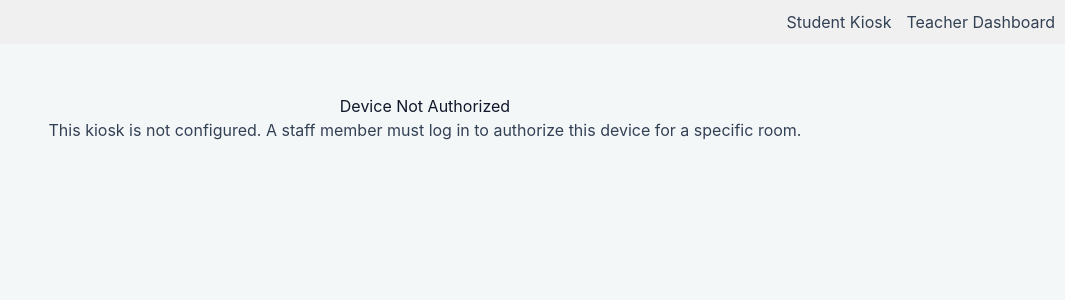
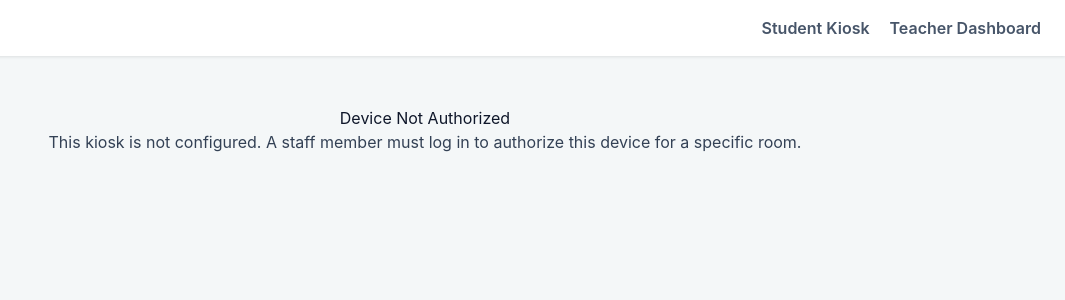
Before and after one commit to nhanson-sys/hallpass-tracker, a React (Vite) app: page / in a window 1280 px wide. Shown: the top 300 px of the page, without its empty margins (215-1280 px from the left). Built offline with nearby package versions, Linux system fonts and the light colour scheme.

Commit message:
Update App.jsx
Added navbar class for better formatting.

```diff
--- a/src/App.jsx
+++ b/src/App.jsx
@@ -6,11 +6,10 @@ import TeacherDashboard from './components/TeacherDashboard';
 function App() {
   return (
     <Router>
-      <div style={{ padding: '10px', backgroundColor: '#f0f0f0', textAlign: 'right' }}>
-        <Link to="/" style={{ marginRight: '15px' }}>Student Kiosk</Link>
+      <div className="navbar">
+        <Link to="/">Student Kiosk</Link>
         <Link to="/teacher">Teacher Dashboard</Link>
       </div>
-
       <Routes>
         <Route path="/" element={<Kiosk />} />
         <Route path="/teacher" element={<TeacherDashboard />} />
```
